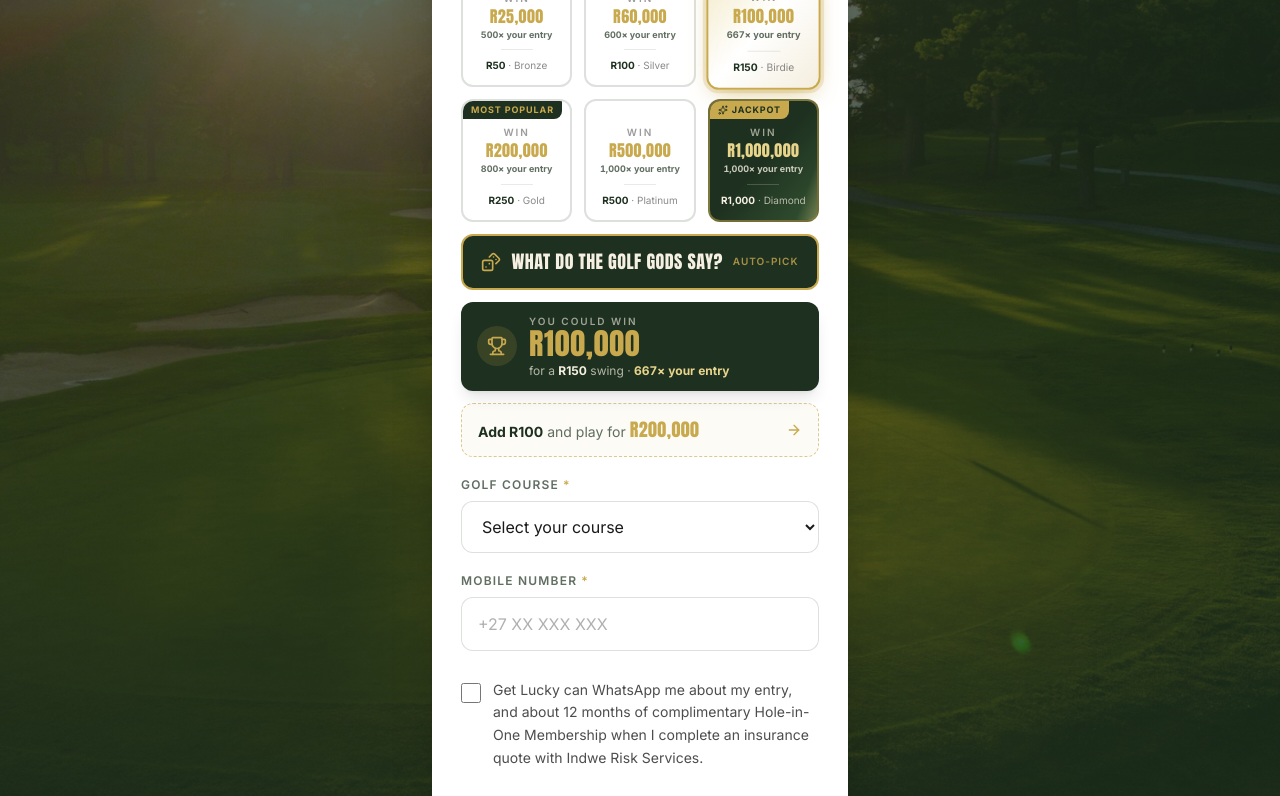
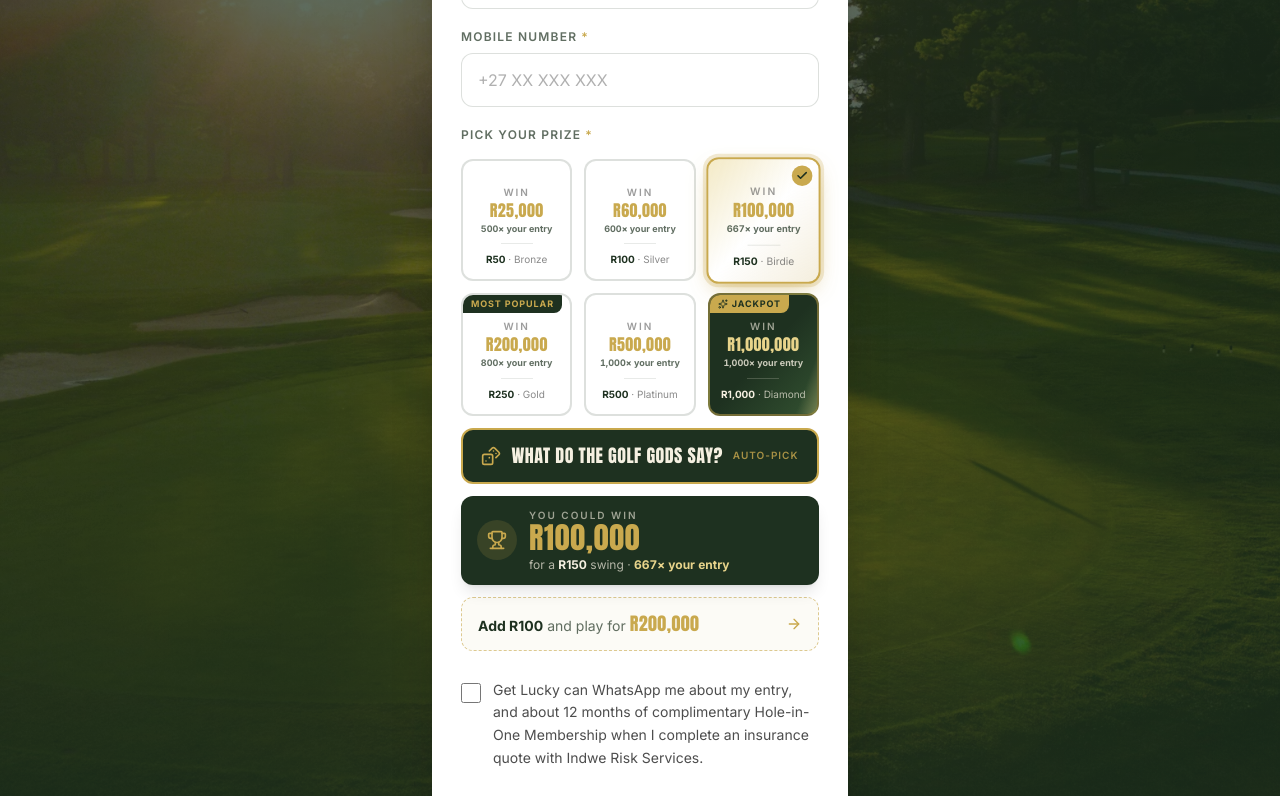
Before and after one commit to getluckyjo/getlucky-www, a Next.js app: page /form in a window 1280 px wide. Shown: the part 620-1416 px from the top of the page. Built offline with nearby package versions, Linux system fonts and the light colour scheme.

Commit message:
Entry form: course and number above the bet
The two quick fields come first, so the prize picker and the pay button
sit together at the bottom with nothing between them.

Co-Authored-By: Claude Fable 5.1 <noreply@anthropic.com>
Claude-Session: https://claude.ai/code/session_01QNdjsDLbqmPTC94FvBuELc

```diff
--- a/src/components/forms/EntryForm.tsx
+++ b/src/components/forms/EntryForm.tsx
@@ -87,11 +87,9 @@ export default function EntryForm() {
     <form onSubmit={onSubmit} onChange={onFieldChange} noValidate className="space-y-5">
       {topError && <FormErrorBanner message={topError} />}
 
-      {/* Prize first, stake second: see TierPicker for the reasoning. */}
-      <Field label="Pick Your Prize" name="entryAmount" required error={errors.entryAmount}>
-        <TierPicker value={tier} onChange={setTier} />
-      </Field>
-
+      {/* Course and number first, then the bet. The two quick fields are out
+          of the way before the picker, so the prize and the pay button sit
+          together at the bottom with nothing between them. */}
       <Field label="Golf Course" name="course" required error={errors.course}>
         <Select name="course" required options={COURSES} placeholder="Select your course" />
       </Field>
@@ -102,6 +100,11 @@ export default function EntryForm() {
 
       <Field label="Mobile Number" name="mobile" required error={errors.mobile}>
         <Input name="mobile" type="tel" required autoComplete="tel" placeholder="+27 XX XXX XXX" inputMode="tel" />
+      </Field>
+
+      {/* Prize first, stake second: see TierPicker for the reasoning. */}
+      <Field label="Pick Your Prize" name="entryAmount" required error={errors.entryAmount}>
+        <TierPicker value={tier} onChange={setTier} />
       </Field>
 
       <div className="space-y-3 pt-2">
```
